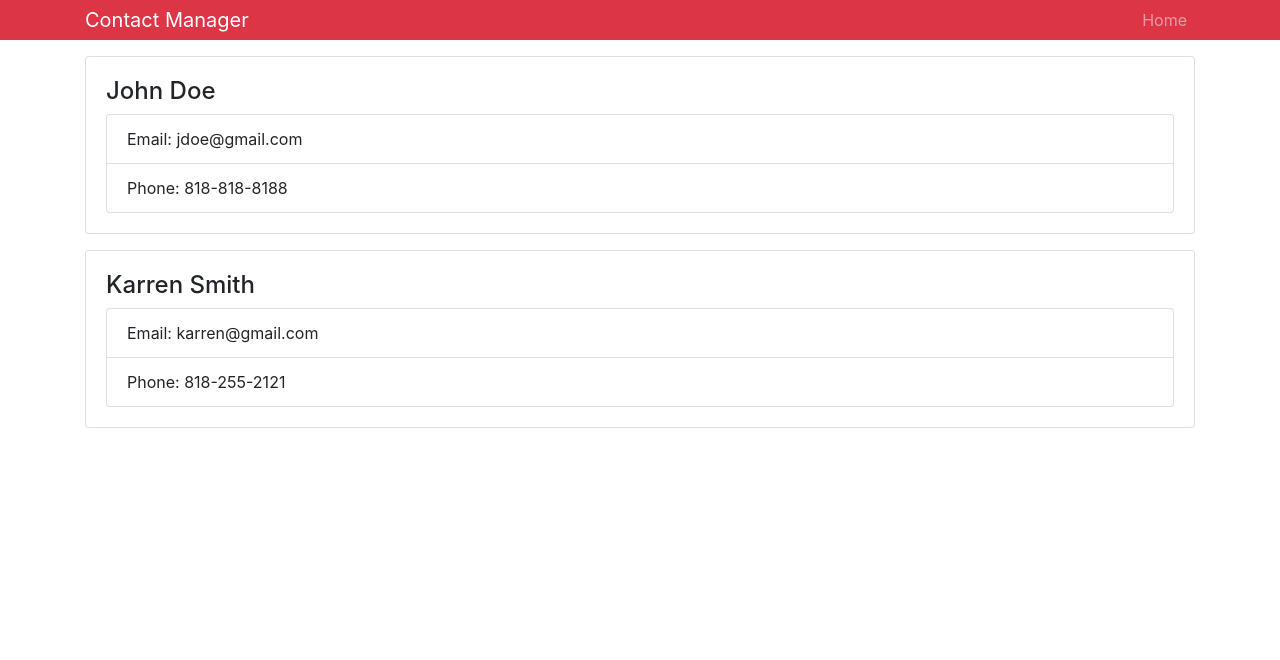
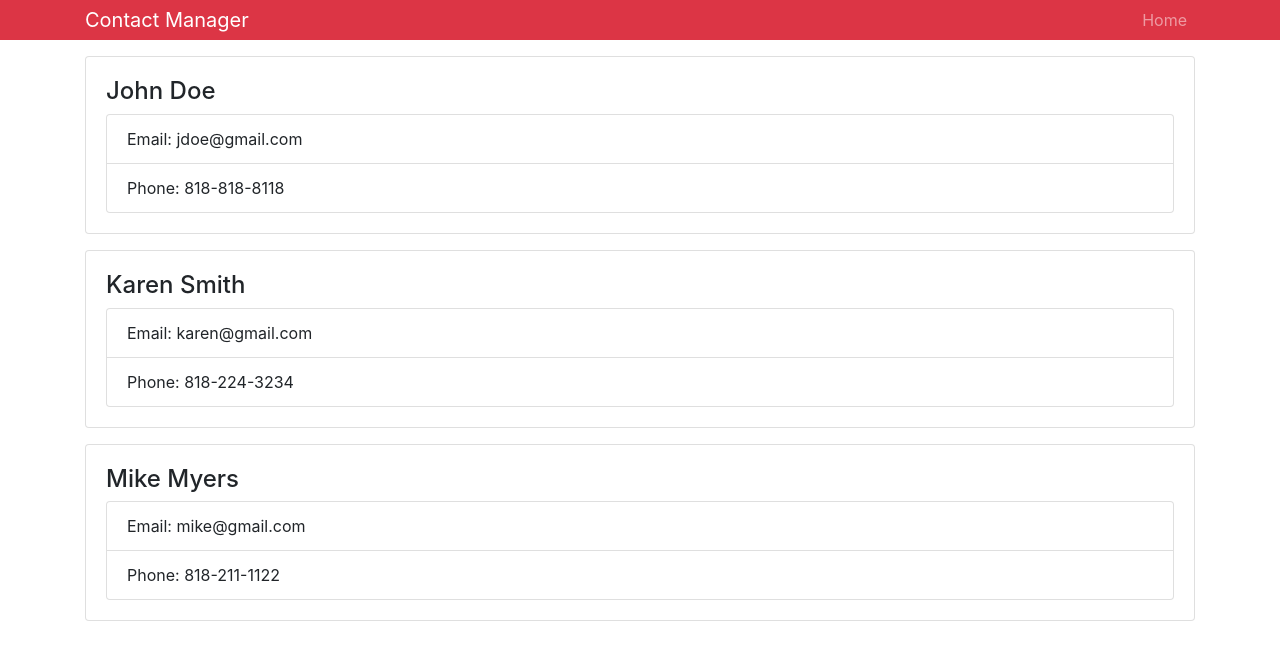
Before and after one commit to T-Wesst/React_Front_Back, a React (Create React App) app in the folder projects/contactmanager/: page / in a window 1280 px wide. Shown: the top 660 px of the page. Built offline with nearby package versions, Linux system fonts and the light colour scheme.

Commit message:
import Contacts component, set contact state and loop through each contact and output props

```diff
--- a/projects/contactmanager/src/App.js
+++ b/projects/contactmanager/src/App.js
@@ -1,5 +1,5 @@
 import React, { Component } from "react";
-import Contact from "./components/Contact";
+import Contacts from "./components/Contacts";
 import Header from "./components/Header";
 import "./App.css";
 import "bootstrap/dist/css/bootstrap.min.css";
@@ -10,16 +10,7 @@ class App extends Component {
       <div className="App">
         <Header branding="Contact Manager" />
         <div className="container">
-          <Contact
-            name="John Doe"
-            email="jdoe@gmail.com"
-            phone="818-818-8188"
-          />
-          <Contact
-            name="Karren Smith"
-            email="karren@gmail.com"
-            phone="818-255-2121"
-          />
+          <Contacts />
         </div>
       </div>
     );
--- a/projects/contactmanager/src/components/Contacts.js
+++ b/projects/contactmanager/src/components/Contacts.js
@@ -1,7 +1,45 @@
 import React, { Component } from "react";
+import Contact from "./Contact";
 class Contacts extends Component {
+  constructor() {
+    super();
+    this.state = {
+      contacts: [
+        {
+          id: 1,
+          name: "John Doe",
+          email: "jdoe@gmail.com",
+          phone: "818-818-8118"
+        },
+        {
+          id: 2,
+          name: "Karen Smith",
+          email: "karen@gmail.com",
+          phone: "818-224-3234"
+        },
+        {
+          id: 3,
+          name: "Mike Myers",
+          email: "mike@gmail.com",
+          phone: "818-211-1122"
+        }
+      ]
+    };
+  }
   render() {
-    return <div />;
+    const { contacts } = this.state;
+    return (
+      <div>
+        {contacts.map(contact => (
+          <Contact
+            key={contact.id}
+            name={contact.name}
+            email={contact.email}
+            phone={contact.phone}
+          />
+        ))}
+      </div>
+    );
   }
 }
 
```
